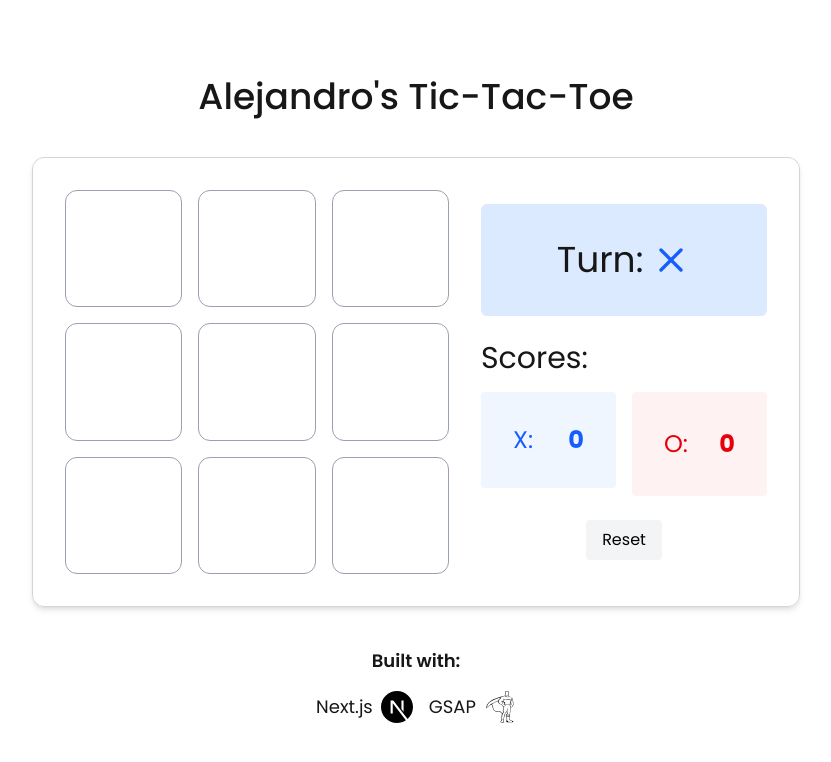
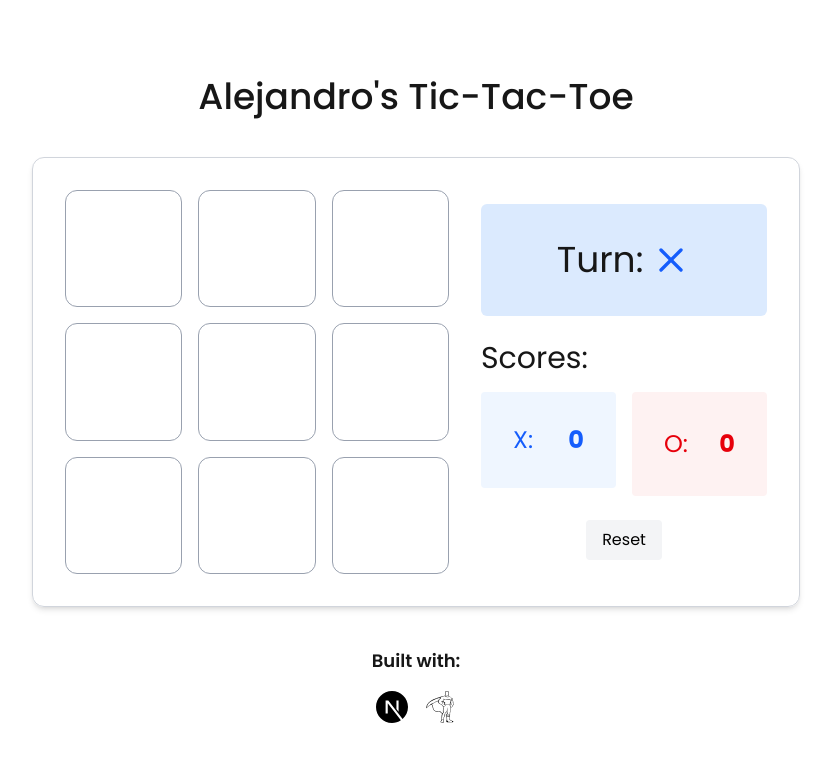
Before and after one commit to AlejandroP1028/Tic-tac-toe, a Next.js app: page / in a window 1280 px wide. Shown: the top 762 px of the page, without its empty margins (224-1055 px from the left). Built offline with nearby package versions, Linux system fonts and the light colour scheme.

Commit message:
added title

```diff
--- a/src/app/layout.tsx
+++ b/src/app/layout.tsx
@@ -10,8 +10,8 @@ const poppins = Poppins({
 });
 
 export const metadata: Metadata = {
-  title: "Create Next App",
-  description: "Generated by create next app",
+  title: "Tic Tac Toe",
+  description: "Tic Tac Toe test by Alejandro Prado",
 };
 
 export default function RootLayout({
--- a/src/app/page.tsx
+++ b/src/app/page.tsx
@@ -12,12 +12,11 @@ const page = () => {
         <div className="flex flex-row gap-4 items-center mt-4">
           <div className="flex flex-row gap-2 items-center">
             {" "}
-            Next.js{" "}
             <SiNextdotjs className="w-8 h-8 text-black" title="Next.js" />
           </div>
           <div className="flex flex-row gap-2 items-center">
             {" "}
-            GSAP <SiGreensock className="w-8 h-8 text-black" title="GSAP" />
+            <SiGreensock className="w-8 h-8 text-black" title="GSAP" />
           </div>
         </div>
       </div>
```
